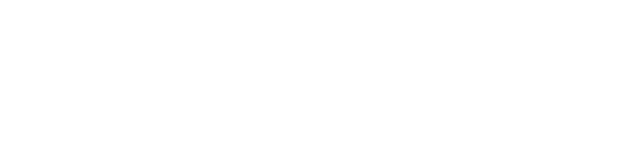
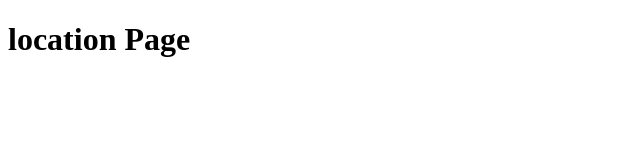
Before and after one commit to Diana-nyamai/HostingSite, a plain HTML site: page Masterhost/Pages/Location.html in a window 1280 px wide. Shown: the whole page, without its empty margins (0-640 px from the left). Drawn offline with Linux system fonts and the light colour scheme.

Commit message:
location.html page

```diff
--- a/Masterhost/Pages/Location.html
+++ b/Masterhost/Pages/Location.html
@@ -6,6 +6,6 @@
     <title>Document</title>
 </head>
 <body>
-
+    <h1>location  Page</h1>
 </body>
 </html>
```
